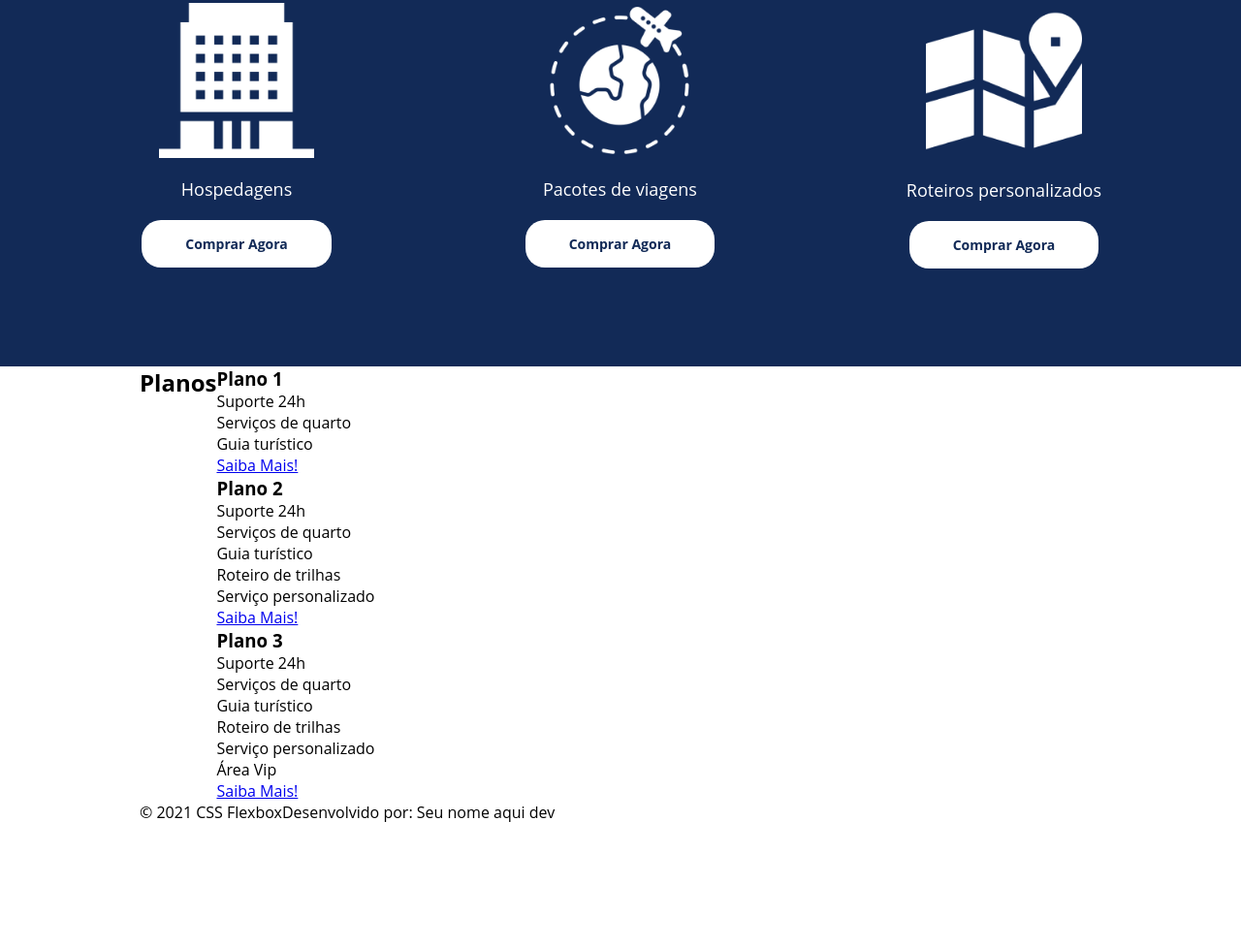
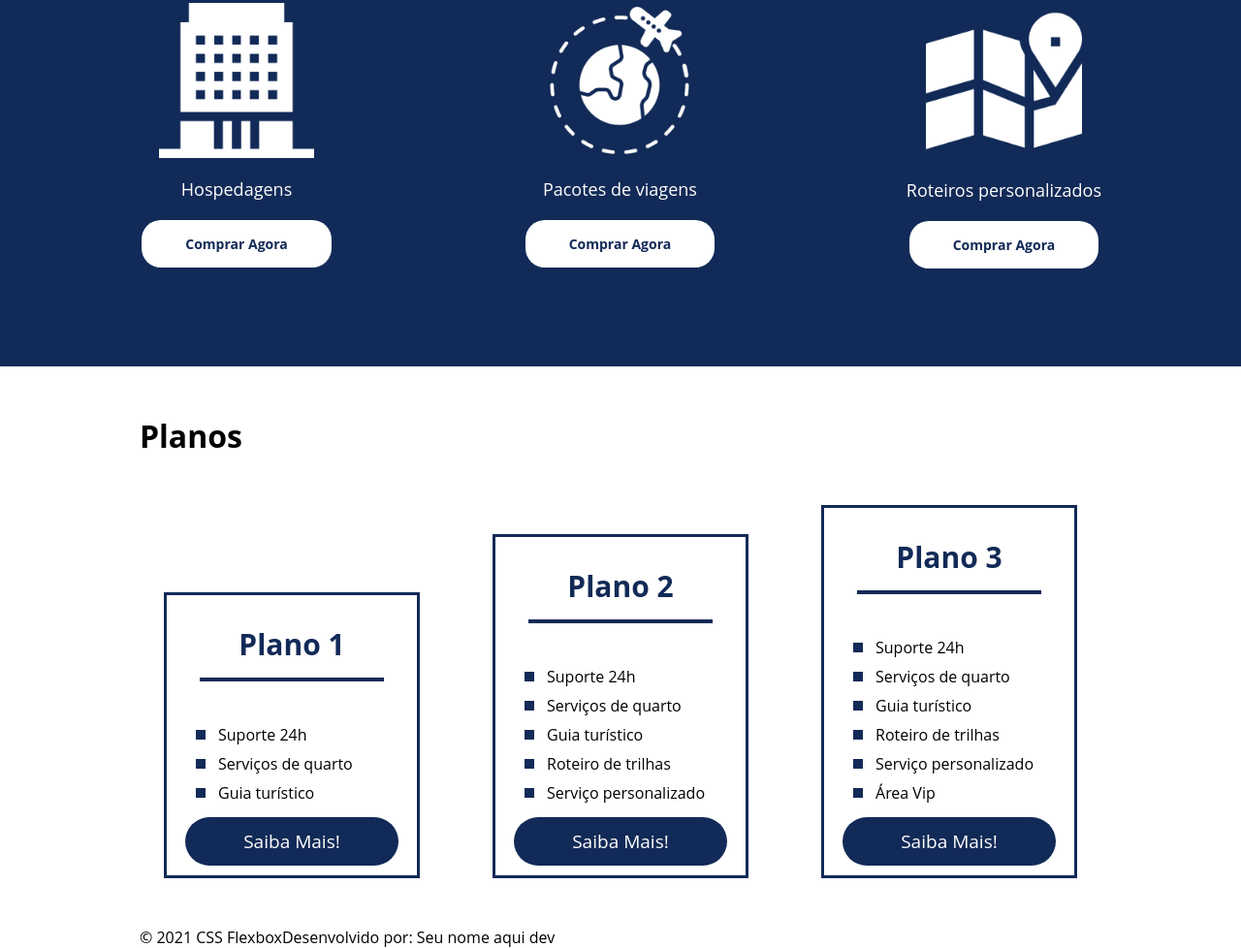
Before and after one commit to Gid-lamim/CSS-flexbox-practice, a plain HTML site: page index.html in a window 1280 px wide. Shown: the part 1076-2054 px from the top of the page at 97% size. Before the commit the page ends 1925 px from the top, so only its background shows below. Drawn offline with Linux system fonts and the light colour scheme.

Commit message:
finish styling planos div

```diff
--- a/style.css
+++ b/style.css
@@ -65,7 +65,7 @@ header .menu{
     margin-bottom: 10px;
 }
 
-.texto-apresentacao a{
+.button{
     background-color: #122a57;
     color: #fff;
     text-align: center;
@@ -77,6 +77,7 @@ header .menu{
     line-height: 50px;
     margin-top: 10px ;
     margin-bottom: 10px;
+    font-size: 19px;
 }
 
 #quem-somos{
@@ -166,3 +167,82 @@ header .menu{
     font-size: 14px;
     font-weight: 700;
 }
+
+#planos{
+    flex-direction: column;
+    min-height: 400px;
+}
+
+#planos h2{
+    padding-top: 50px;
+    padding-bottom: 50px;
+    font-size: 32px;
+}
+
+.list-planos{
+    display: flex;
+    align-items: flex-end;
+    justify-content: space-between;
+}
+
+.item-planos{
+    flex: 1;
+    border: 3px solid #122a57;
+    margin-right: 25px;
+    margin-left: 25px;
+    max-width: 238px;
+    padding: 10px;
+}
+
+.item-planos h3{
+    font-size: 30px;
+    font-weight: 700;
+    color: #122a57;
+    display: flex;
+    flex-direction: column;
+    text-align: center;
+
+    margin-top: 20px;
+    margin-bottom: 20px;
+    align-items: center;
+
+}
+.item-planos h3::after{
+    content: "";
+    background-color: #122a57;
+    width: 80%;
+    height: 4px;
+    margin-top: 14px;
+    margin-bottom: 10px;
+
+}
+
+.item-planos ul{
+    padding: 10px 20px;
+    display: flex;
+    flex-direction: column;
+}
+
+.item-planos ul li{
+    display: flex;
+    flex-wrap: nowrap;
+    align-items: center;
+    margin-top: 4px;
+    margin-bottom: 4px;
+}
+
+.item-planos ul li::before{
+    content: "";
+    background-color: #122a57;
+    width: 10px;
+    height: 10px;
+    margin-right: 13px;
+
+}
+.item-planos .button{
+  margin: auto;
+}
+
+#planos{
+    margin-bottom: 50px;
+}
```
